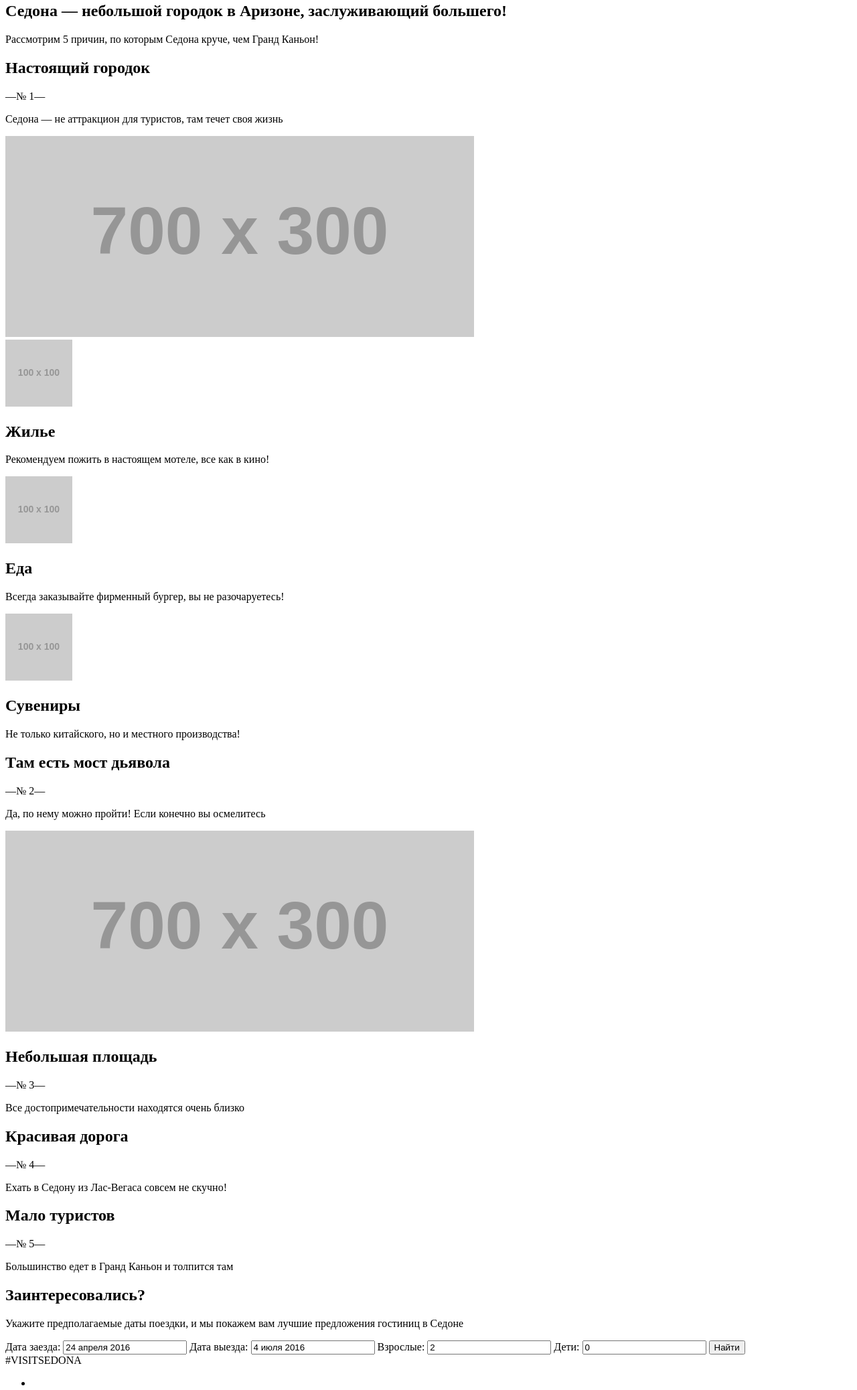
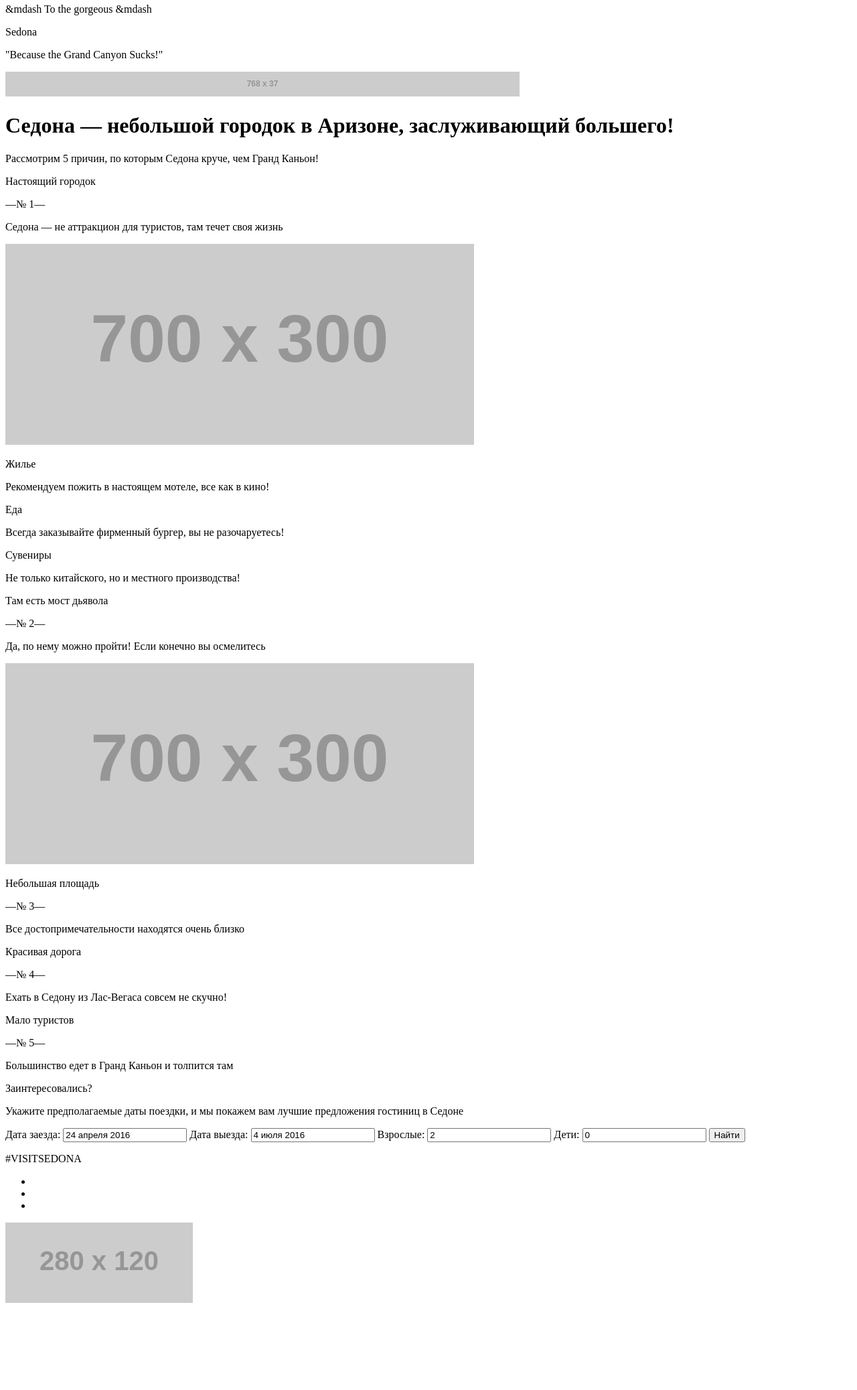
Before and after one commit to Nastya-B/144545-sedona, a plain HTML site: page index.html in a window 1280 px wide. Shown: the part 725-2800 px from the top of the page at 67% size. After the commit the page ends 2682 px from the top, so only its background shows below. Drawn offline with Linux system fonts and the light colour scheme; placeholder pictures from the web are drawn by us.

Commit message:
главная страница "Седоны"

```diff
--- a/index.html
+++ b/index.html
@@ -1,12 +1,14 @@
 <!DOCTYPE html>
 <html lang="ru">
+
 <head>
   <meta charset="utf-8">
   <title>HTML Academy: Седона</title>
 </head>
+
 <body>
-<header>
-  <nav>
+  <header class="header">
+    <nav class="top-menu">
       <ul>
         <li><a href="#">Информация</a></li>
         <li><a href="#">Фото и видео</a></li>
@@ -14,80 +16,88 @@
         <li><a href="#">Гостиницы</a></li>
       </ul>
     </nav>
-  <img src="http://placehold.it/1000x600" alt="Welcome to Sedona" />
+       <img class="top-menu-logo" src="http://placehold.it/67x56" alt="" />
   </header>
 
-<section class="city-benefits">
-<h1 class="large">Седона &mdash; небольшой городок в Аризоне,
+    <div class="intro-block">
+      <img class="background-photo" src="http://placehold.it/768x512" alt="Welcome to Sedona" />
+      <p class="intro-text level-1">Welcome</p>
+      <p class="intro-text level-2">&mdash To the gorgeous &mdash</p>
+      <p class="intro-text level-3">Sedona</p>
+      <p class="intro-text level-4">"Because the Grand Canyon Sucks!"</p>
+      <img class="decorative-element" src="http://placehold.it/768x37" alt="" />
+    </div>
+
+    <h1 class="title">Седона &mdash; небольшой городок в Аризоне,
     заслуживающий большего!</h1>
-  <p class="normal">Рассмотрим 5 причин, по которым Седона круче, чем Гранд Каньон!</p>
+      <p class="text">Рассмотрим 5 причин, по которым Седона круче, чем Гранд Каньон!</p>
 
-<div class="benefit" id="first">
-  <h2 class="large">Настоящий городок</h2>
-  <p>&mdash;№ 1&mdash;</p>
-  <p>Седона &mdash; не аттракцион для туристов, там течет своя жизнь</p>
+    <div class="txt-img-block">
+      <div class="text-box">
+        <p class="title">Настоящий городок</p>
+        <p class="text">&mdash;№ 1&mdash;</p>
+        <p class="text">Седона &mdash; не аттракцион для туристов, там течет своя жизнь</p>
       </div>
       <img class="benefit-img" src="http://placehold.it/700x300" alt="вид Седоны" />
-<div class="hint">
-  <img src="http://placehold.it/100x100" alt="" />
-  <h2 class="large">
+    </div>
+
+    <div class="txt-icon-block">
+      <p class="title">
         Жилье
-  </h2>
-  <p class="normal">
-    Рекомендуем пожить
-    в настоящем мотеле,
-    все как в кино!
       </p>
-</div>
-<div class="hint">
-  <img src="http://placehold.it/100x100" alt="" />
-  <h2 class="large">
-    Еда
-  </h2>
-  <p class="normal">
-    Всегда заказывайте
-    фирменный бургер,
-    вы не разочаруетесь!
-  </p>
-</div>
-<div class="hint">
-  <img src="http://placehold.it/100x100" alt="" />
-  <h2 class="large">
-    Сувениры
-  </h2>
-  <p class="normal">
-    Не только китайского,
-    но и местного
-    производства!
+      <p class="text">
+        Рекомендуем пожить в настоящем мотеле, все как в кино!
       </p>
     </div>
 
-  <div class="benefit" id="second">
-    <h2 class="large">Там есть мост дьявола</h2>
-    <p>&mdash;№ 2&mdash;</p>
-    <p>Да, по нему можно пройти! Если конечно вы осмелитесь</p>
+    <div class="txt-icon-block">
+      <p class="title">
+        Еда
+      </p>
+      <p class="text">
+        Всегда заказывайте фирменный бургер, вы не разочаруетесь!
+      </p>
+    </div>
+
+    <div class="txt-icon-block">
+      <p class="title">
+        Сувениры
+      </p>
+      <p class="text">
+        Не только китайского, но и местного производства!
+      </p>
+    </div>
+
+    <div class="txt-img-block">
+      <div class="text-box">
+        <p class="title">Там есть мост дьявола</p>
+        <p class="text">&mdash;№ 2&mdash;</p>
+        <p class="text">Да, по нему можно пройти! Если конечно вы осмелитесь</p>
       </div>
       <img class="benefit-img" src="http://placehold.it/700x300" alt="Мост Дьявола" />
-<div class="benefits-short">
-  <h2 class="large">Небольшая площадь</h2>
-      <p>&mdash;№ 3&mdash;</p>
-      <p>Все достопримечательности находятся очень близко</p>
-  <h2 class="large">Красивая дорога</h2>
-      <p>&mdash;№ 4&mdash;</p>
-      <p>Ехать в Седону из Лас-Вегаса совсем не скучно!</p></div>
-  <h2 class="large">Мало туристов</h2>
-      <p>&mdash;№ 5&mdash;</p>
-      <p>Большинство едет в Гранд Каньон и толпится там</p>
-</section>
+    </div>
 
-<section class="hotel-search">
-  <div>
-  <h2>Заинтересовались?</h2>
-  <p>
-    Укажите предполагаемые даты поездки,
-    и мы покажем вам лучшие предложения гостиниц в Седоне
+    <div class="text-only-block">
+      <p class="title">Небольшая площадь</p>
+      <p class="text">&mdash;№ 3&mdash;</p>
+      <p class="text">Все достопримечательности находятся очень близко</p>
+    </div>
+    <div class="text-only-block">
+      <p class="title">Красивая дорога</p>
+      <p class="text">&mdash;№ 4&mdash;</p>
+      <p class="text">Ехать в Седону из Лас-Вегаса совсем не скучно!</p>
+    </div>
+    <div class="text-only-block">
+    <p class="title">Мало туристов</p>
+    <p class="text">&mdash;№ 5&mdash;</p>
+    <p class="text">Большинство едет в Гранд Каньон и толпится там</p>
+    </div>
+
+  <div class="hotel-search">
+      <p class="title">Заинтересовались?</p>
+      <p class="text">
+        Укажите предполагаемые даты поездки, и мы покажем вам лучшие предложения гостиниц в Седоне
       </p>
- </div>
     <form class="hotel-search" action="#" method="get">
       <label>Дата заезда:
         <input type="text" name="check-in" value="24 апреля 2016">
@@ -103,22 +113,28 @@
       </label>
       <input type="submit" value="Найти">
     </form>
+  </div>
 
     <footer>
-  <div class="hashtag">
-    <span>#VISITSEDONA</span>
-  </div>
+      <p class="hashtag">#VISITSEDONA</p>
       <div class="social">
         <ul>
-      <li id="twitter"><a href="#"></a></li>
-      <li id="facebook"><a href="#"></a></li>
-      <li id="youtube"><a href="#"></a></li>
+          <li class="twitter">
+            <a href="#"></a>
+          </li>
+          <li class="facebook">
+            <a href="#"></a>
+          </li>
+          <li class="youtube">
+            <a href="#"></a>
+          </li>
         </ul>
       </div>
       <div class="copyright">
         <a href="#"><img src="http://placehold.it/280x120" alt="" /></a>
       </div>
     </footer>
-</section>
+
 </body>
+
 </html>
```
Lines whose indentation alone changed are shown as unchanged.
